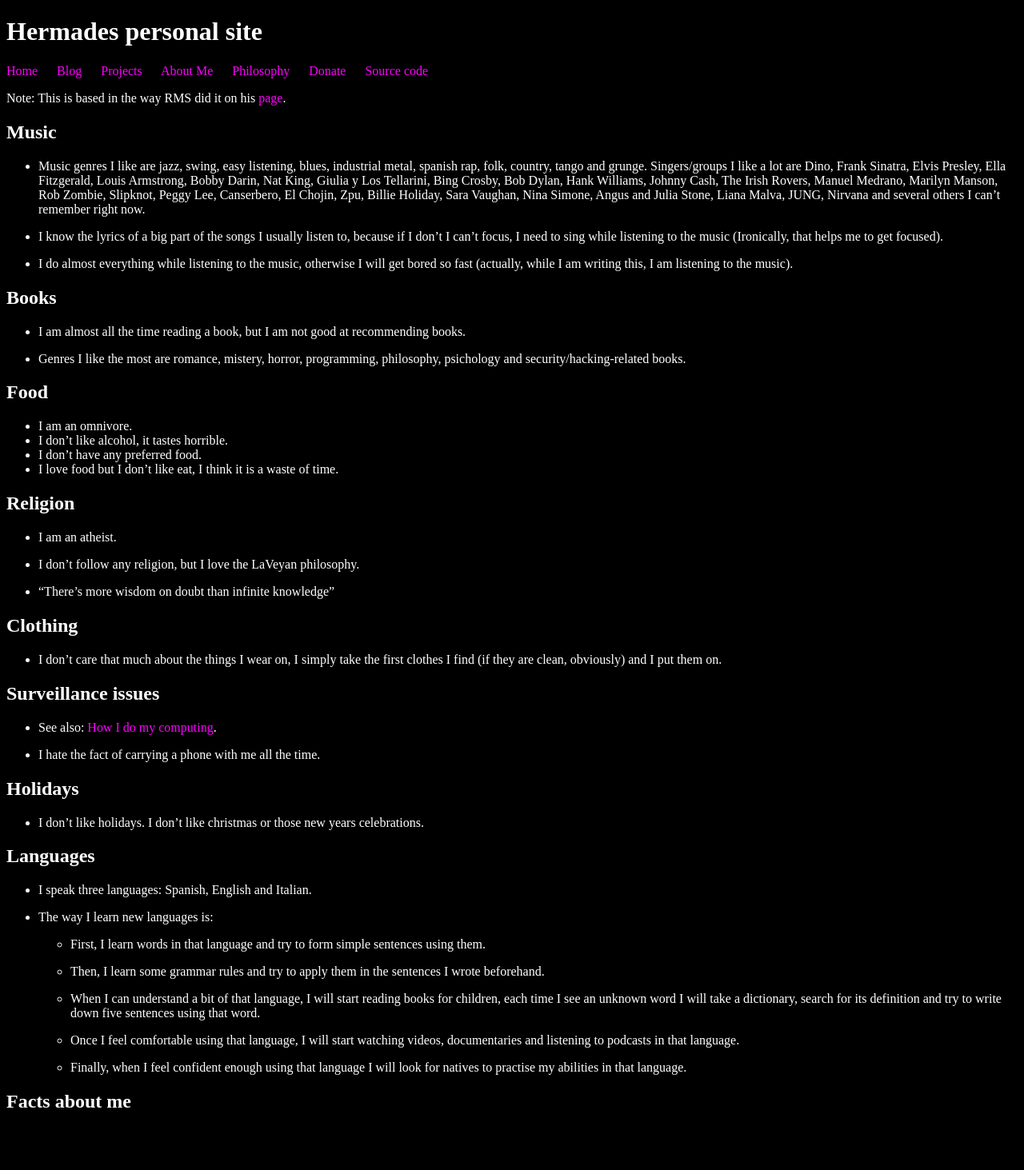
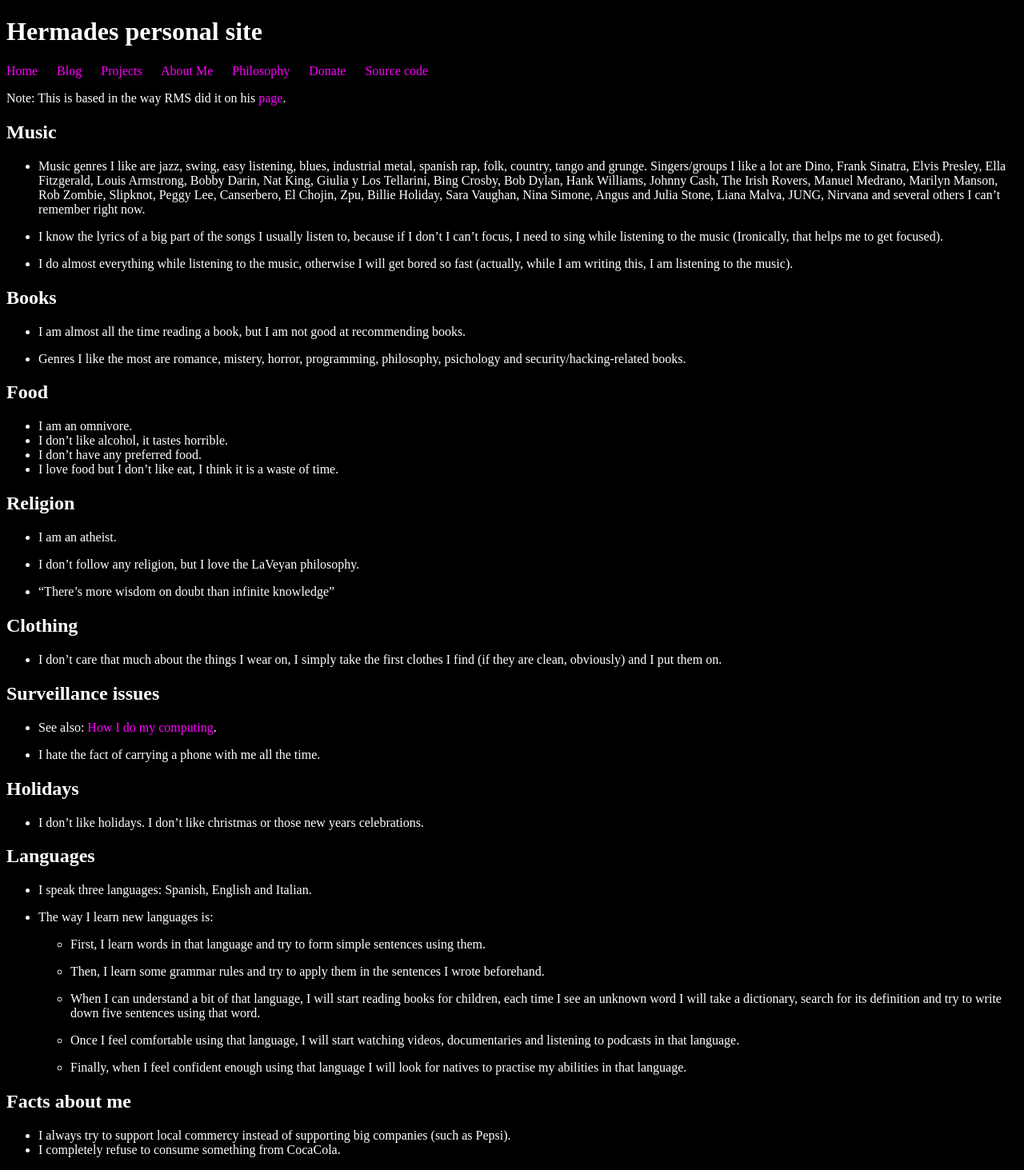
Before and after one commit to HermadesCGCO/Hermades, a Jekyll site: the page built from about.html, in a window 1280 px wide. Shown: the whole page at 80% size. Built offline with Jekyll 4.4.1, drawn with Linux system fonts in a browser that asks for light colours; before the commit the page ends 1411 px from its top, so only the background shows below that.

Commit message:
Added facts about me

```diff
--- a/about.html
+++ b/about.html
@@ -87,3 +87,7 @@ celebrations.
   for natives to practise my abilities in that language.
 
 ## Facts about me
+
+* I always try to support local commercy instead of supporting big
+companies (such as Pepsi).
+* I completely refuse to consume something from CocaCola.
```
